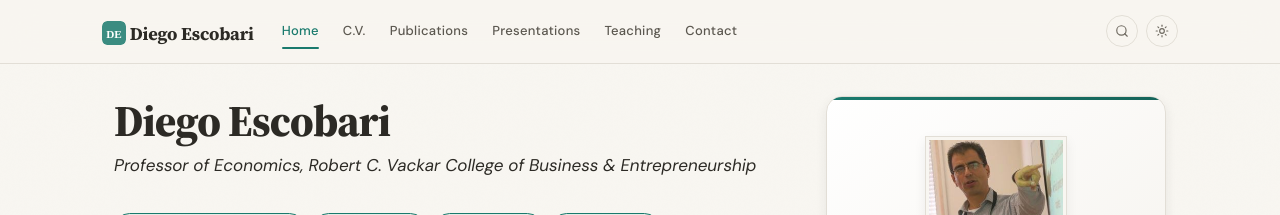
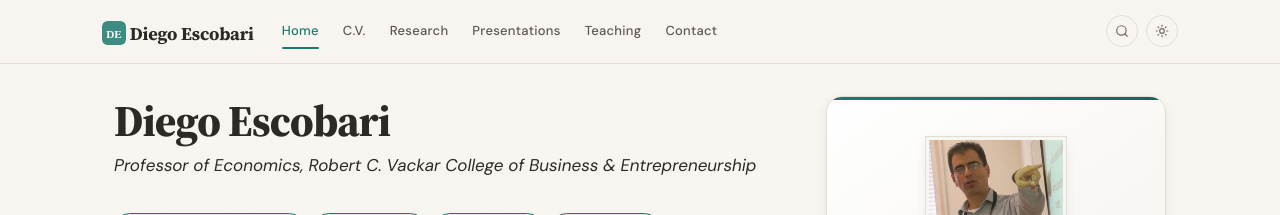
Before and after one commit to diegoescobari/diegoescobari.github.io, a Jekyll site: the page built from _pages/home.md, in a window 1280 px wide. Shown: the top 215 px of the page. Built offline with Jekyll 4.4.1, drawn with Linux system fonts in a browser that asks for light colours.

Commit message:
_config.yml

```diff
--- a/_config.yml
+++ b/_config.yml
@@ -49,7 +49,7 @@ analytics:
 nav_pages:
   - name: cv
     label: C.V.
-  - name: publications
+  - name: research
   - name: presentations
 #  - name: template
 #  - name: software
```
